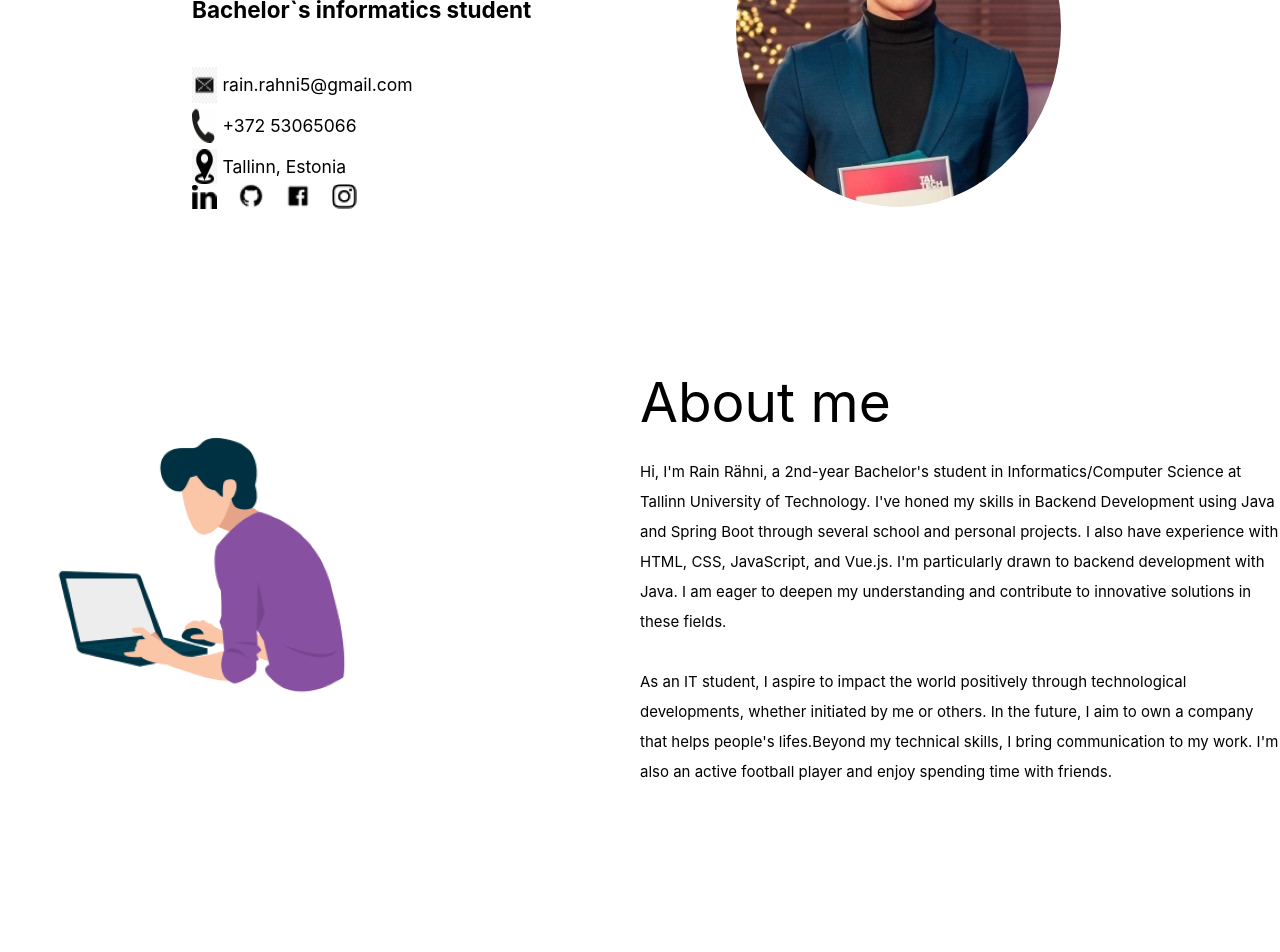
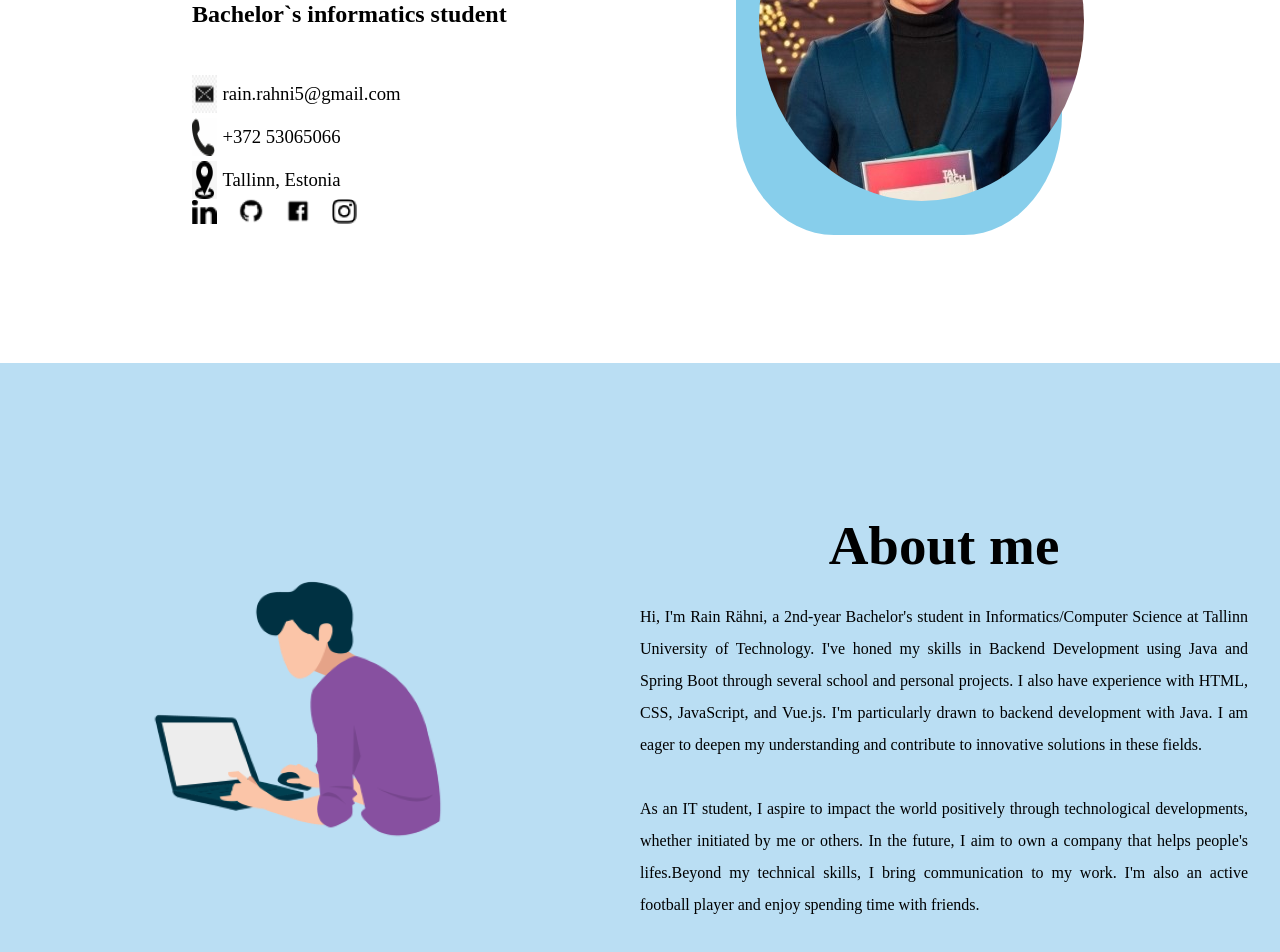
Before and after one commit to RainRahni/cv-rainhni, a Vue app: page / in a window 1280 px wide. Shown: the part 296-1248 px from the top of the page. Before the commit the page ends 1083 px from the top, so only its background shows below. Built offline with nearby package versions, Linux system fonts and the light colour scheme.

Commit message:
complete about view

```diff
--- a/src/assets/base.css
+++ b/src/assets/base.css
@@ -62,20 +62,8 @@ body {
     color 0.5s,
     background-color 0.5s;
   line-height: 1.6;
-  font-family:
-    Inter,
-    -apple-system,
-    BlinkMacSystemFont,
-    'Segoe UI',
-    Roboto,
-    Oxygen,
-    Ubuntu,
-    Cantarell,
-    'Fira Sans',
-    'Droid Sans',
-    'Helvetica Neue',
-    sans-serif;
-  font-size: 15px;
+  font-family: "Montserrat";
+  font-size: 16px;
   text-rendering: optimizeLegibility;
   -webkit-font-smoothing: antialiased;
   -moz-osx-font-smoothing: grayscale;
--- a/src/components/About.vue
+++ b/src/components/About.vue
@@ -1,19 +1,18 @@
 <template>
   <main>
     <div>
-      <img src="src/assets/coder.png">
+      <img style="margin-left: 15%" src="src/assets/coder.png">
     </div>
-    <div>
-      <h1> About me</h1>
-      <p>
+    <div class="about-text">
+      <h1 style="text-align: center; font-weight: bold">About me</h1>
+      <p style="text-align: justify">
         Hi, I'm Rain Rähni, a 2nd-year Bachelor's student in Informatics/Computer Science at Tallinn University of
         Technology. I've honed my skills in Backend Development using Java and Spring Boot through several school
         and personal projects. I also have experience with HTML, CSS, JavaScript, and Vue.js. I'm particularly drawn
         to backend development with Java. I am eager to deepen my understanding and contribute to innovative solutions
         in these fields.
-      </p>
-      <br>
-      <p>
+        <br>
+        <br>
         As an IT student, I aspire to impact the world positively through technological developments, whether initiated by me or others. In the future, I aim to own a company
         that helps people's lifes.Beyond my technical skills, I bring communication to my work. I'm also an active
         football player and enjoy spending time with friends.
@@ -28,6 +27,10 @@ main {
   color: black;
   line-height: 2;
 }
+.about-text {
+  margin-right: 5%;
+}
+
 </style>
 <script>
 
--- a/src/components/Introduction.vue
+++ b/src/components/Introduction.vue
@@ -33,8 +33,8 @@
         </a>
       </span>
     </div>
-    <div>
-      <img style="margin-top: 3%; border-radius: 50%" src="src/assets/Rain%20stiparengu%202023.jpg">
+    <div style="background-color: skyblue; border-radius: 30%; width: 60%">
+      <img style="margin-top: 3%; border-radius: 50%; margin-left: 7%" src="src/assets/Rain%20stiparengu%202023.jpg">
     </div>
   </main>
 </template>
--- a/src/views/HomeView.vue
+++ b/src/views/HomeView.vue
@@ -19,6 +19,11 @@
   padding-top: 10%;
   padding-bottom: 10%;
 }
+.about {
+  padding-top: 10%;
+  padding-bottom: 10%;
+  background-color: #badef3;
+}
 </style>
 <script setup>
 
```
